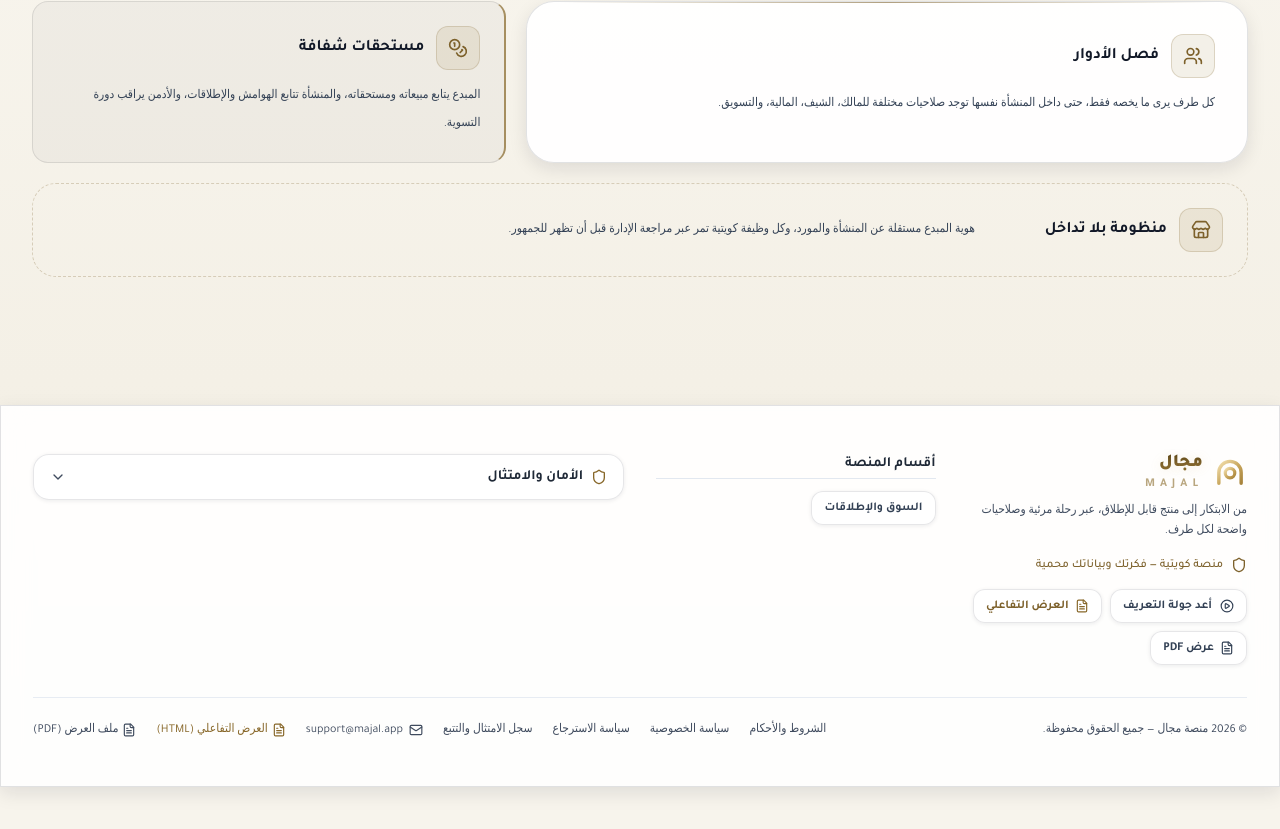
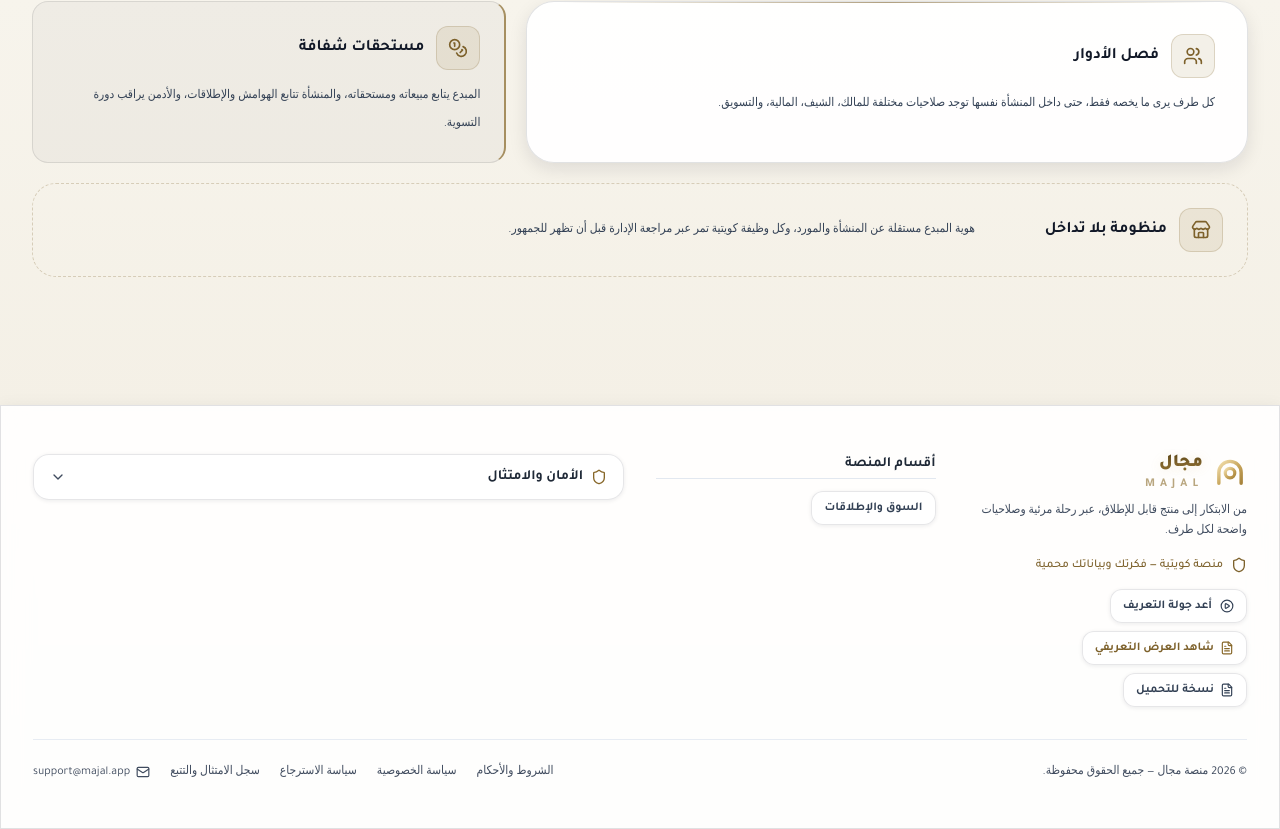
Before and after one commit to ProfAlfailakawi/majal-commerce, a React (Vite) app: page / in a window 1280 px wide. Shown: the part 1250-2079 px from the top of the page. Before the commit the page ends 2037 px from the top, so only its background shows below. Built offline with nearby package versions, Linux system fonts and the light colour scheme; a web font is replaced by a local one.

Commit message:
Footer: drop duplicate deck links and format jargon
Co-Authored-By: Claude Sonnet 5.5 <noreply@anthropic.com>
Claude-Session: https://claude.ai/code/session_01PqsDapGFhyLmrniLW9GdpP

```diff
--- a/src/components/Footer.tsx
+++ b/src/components/Footer.tsx
@@ -68,7 +68,7 @@ export const Footer: React.FC<FooterProps> = ({ onSurfaceChange, onOpenLegal, on
                 className="inline-flex items-center justify-center gap-1.5 px-3 py-2 rounded-xl glass-card border border-gold-400/20 text-xs font-bold text-gold-300 hover:text-gold-200 hover:border-gold-300/40 transition-colors"
               >
                 <FileText className="w-3.5 h-3.5 text-gold-400" />
-                <span>العرض التفاعلي</span>
+                <span>شاهد العرض التعريفي</span>
               </a>
               <a
                 href="/presentation/majal-deck.pdf"
@@ -77,7 +77,7 @@ export const Footer: React.FC<FooterProps> = ({ onSurfaceChange, onOpenLegal, on
                 className="inline-flex items-center justify-center gap-1.5 px-3 py-2 rounded-xl glass-card border border-white/10 text-xs font-bold text-slate-300 hover:text-gold-300 hover:border-gold-300/25 transition-colors"
               >
                 <FileText className="w-3.5 h-3.5" />
-                <span>عرض PDF</span>
+                <span>نسخة للتحميل</span>
               </a>
             </div>
           </div>
@@ -134,24 +134,6 @@ export const Footer: React.FC<FooterProps> = ({ onSurfaceChange, onOpenLegal, on
               <Mail className="w-3.5 h-3.5" />
               <span dir="ltr">{SUPPORT_EMAIL}</span>
             </a>
-            <a
-              href="/presentation/majal-deck.html"
-              target="_blank"
-              rel="noopener noreferrer"
-              className="py-1.5 -my-1.5 inline-flex items-center gap-1 text-gold-400 hover:text-gold-300 transition-colors"
-            >
-              <FileText className="w-3.5 h-3.5" />
-              <span>العرض التفاعلي (HTML)</span>
-            </a>
-            <a
-              href="/presentation/majal-deck.pdf"
-              target="_blank"
-              rel="noopener noreferrer"
-              className="py-1.5 -my-1.5 inline-flex items-center gap-1 hover:text-gold-300 transition-colors"
-            >
-              <FileText className="w-3.5 h-3.5" />
-              <span>ملف العرض (PDF)</span>
-            </a>
           </nav>
         </div>
       </div>
```
